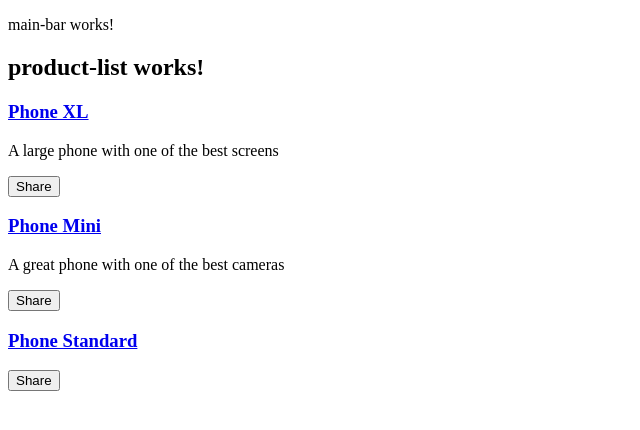
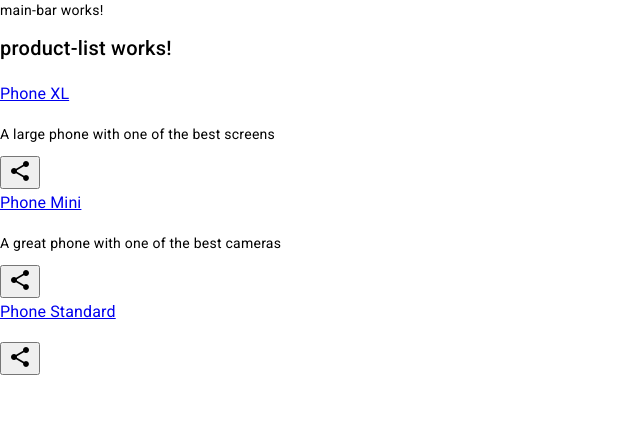
Before and after one commit to giselalanciani/gise-compras, an Angular app: page / in a window 1280 px wide. Shown: the top 430 px of the page, without its empty margins (0-640 px from the left). Built offline with nearby package versions, Linux system fonts and the light colour scheme.

Commit message:
create ng angular material

```diff
--- a/angular.json
+++ b/angular.json
@@ -30,6 +30,7 @@
               "src/assets"
             ],
             "styles": [
+              "@angular/material/prebuilt-themes/indigo-pink.css",
               "src/styles.scss"
             ],
             "scripts": []
@@ -93,6 +94,7 @@
               "src/assets"
             ],
             "styles": [
+              "@angular/material/prebuilt-themes/indigo-pink.css",
               "src/styles.scss"
             ],
             "scripts": []
--- a/package.json
+++ b/package.json
@@ -11,10 +11,12 @@
   "private": true,
   "dependencies": {
     "@angular/animations": "^15.1.0",
+    "@angular/cdk": "^15.2.1",
     "@angular/common": "^15.1.0",
     "@angular/compiler": "^15.1.0",
     "@angular/core": "^15.1.0",
     "@angular/forms": "^15.1.0",
+    "@angular/material": "^15.2.1",
     "@angular/platform-browser": "^15.1.0",
     "@angular/platform-browser-dynamic": "^15.1.0",
     "@angular/router": "^15.1.0",
--- a/src/app/app.module.ts
+++ b/src/app/app.module.ts
@@ -1,6 +1,6 @@
 import { NgModule } from '@angular/core';
 import { BrowserModule } from '@angular/platform-browser';
-
+import { MatIconModule } from '@angular/material/icon';
 import { AppRoutingModule } from './app-routing.module';
 import { AppComponent } from './app.component';
 import { ProductListComponent } from './product-list/product-list.component';
@@ -16,7 +16,8 @@
   ],
   imports: [
     BrowserModule,
-    AppRoutingModule
+    AppRoutingModule,
+    MatIconModule,
   ],
   providers: [],
   bootstrap: [AppComponent]
--- a/src/app/product-list/product-list.component.html
+++ b/src/app/product-list/product-list.component.html
@@ -7,5 +7,5 @@
 
     <p>{{ product.description }}</p>
 
-    <button mat-mini-fab color="primary">Share</button>
+    <button mat-mini-fab color="primary"><mat-icon>share</mat-icon></button>
   </div>
--- a/src/index.html
+++ b/src/index.html
@@ -6,8 +6,11 @@
   <base href="/">
   <meta name="viewport" content="width=device-width, initial-scale=1">
   <link rel="icon" type="image/x-icon" href="favicon.ico">
+  <link rel="preconnect" href="https://fonts.gstatic.com">
+  <link href="https://fonts.googleapis.com/css2?family=Roboto:wght@300;400;500&display=swap" rel="stylesheet">
+  <link href="https://fonts.googleapis.com/icon?family=Material+Icons" rel="stylesheet">
 </head>
-<body>
+<body class="mat-typography">
   <app-root></app-root>
 </body>
 </html>
--- a/src/styles.scss
+++ b/src/styles.scss
@@ -1 +1,4 @@
 /* You can add global styles to this file, and also import other style files */
+
+html, body { height: 100%; }
+body { margin: 0; font-family: Roboto, "Helvetica Neue", sans-serif; }
```
Also changed, not shown: 1 other file (tests, documents, lock files or other folders).
